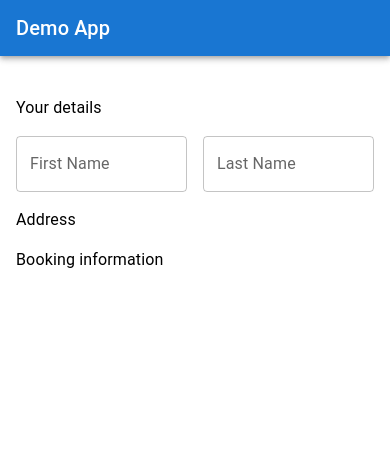
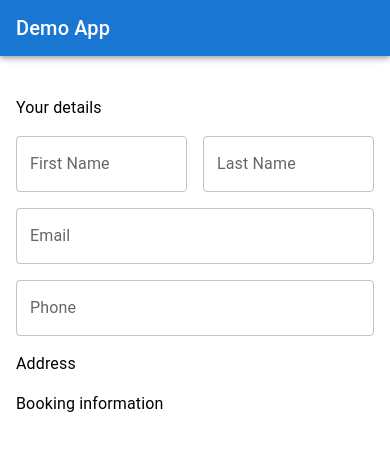
Before and after one commit to Annie-Huang/react-formik-material-ui-booking-form-template, a React (Create React App) app: page / in a window 390 px wide. Shown: the top 450 px of the page. Built offline with nearby package versions, Linux system fonts and the light colour scheme.

Commit message:
Add TextField for email and phone in

```diff
--- a/src/App.tsx
+++ b/src/App.tsx
@@ -23,6 +23,7 @@ const FORM_VALIDATION = Yup.object().shape({
   firstName: Yup.string().required('Required'),
   lastName: Yup.string().required('Required'),
   email: Yup.string().email('Invalid email.').required('Required'),
+  // Actually surprised that I typed it with integer but still able to set it up as string for the type....
   phone: Yup.number()
     .integer()
     .typeError('Please enter a valid phone number')
@@ -64,6 +65,14 @@ function App() {
                   </Grid>
 
                   <Grid size={{ xs: 12 }}>
+                    <TextField name='email' label='Email' />
+                  </Grid>
+
+                  <Grid size={{ xs: 12 }}>
+                    <TextField name='phone' label='Phone' />
+                  </Grid>
+
+                  <Grid size={{ xs: 12 }}>
                     <Typography>Address</Typography>
                   </Grid>
 
```
